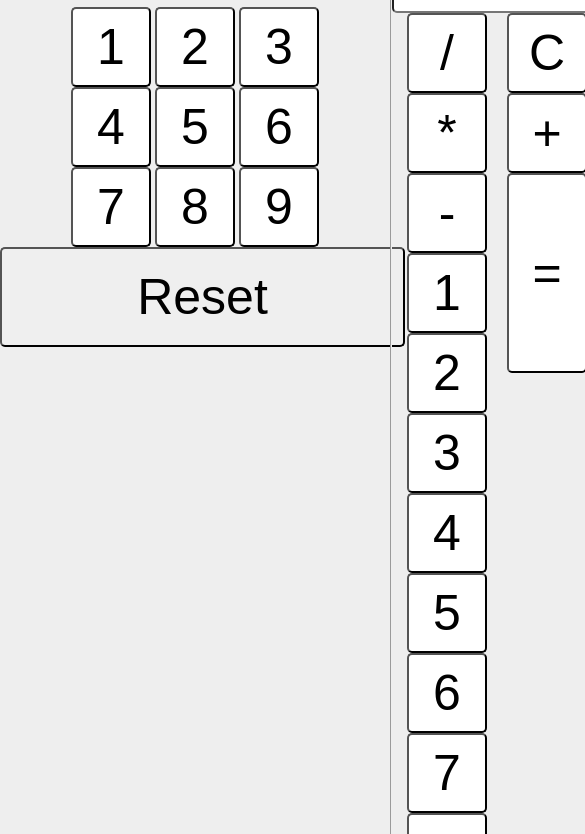
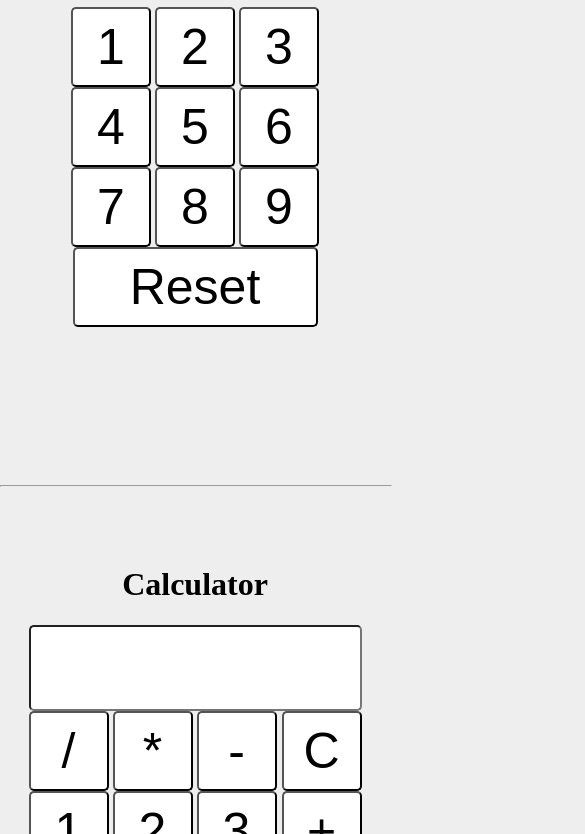
Before and after one commit to Nitin1813/Tic-tac-toe, a plain HTML site: page index.html in a window 390 px wide. Shown: the part 223-1057 px from the top of the page, 585 px wide, since content can reach past the window. Drawn offline with Linux system fonts and the light colour scheme.

Commit message:
update the style of calculator.

```diff
--- a/style.css
+++ b/style.css
@@ -34,10 +34,17 @@ h1{
 #equal{
     height: 200px;
 }
+hr{
+    height: 100vh;
+    /* width: 100%; */
+}
 .operations{
    display: flex;
    flex-direction: column;
    padding: 0 0 0 5px;
+}
+.input, .number{
+   justify-content: center;
 }
 .number{
     display: flex;
@@ -50,6 +57,39 @@ input{
     font-size: 50px;
 
 }
+#resetbtn{
+    height: 100px;
+    width: 305px;
+    background-color: #fff;
+}
+@media screen and (max-width:840px) {
+    body{
+        display: flex;
+        flex-direction: column;
+    }
+    .tik{
+        margin: 0;
+        width: 100%;
+        padding:100px 0;
+
+    }
+    #game{
+        align-items: center;
+    }
+    .cal{
+        width: 100%;
+        margin: 0;
+        padding: 50px 0 0 0;
+        display: flex;
+        flex-direction: column;
+    }
+    hr{
+
+        height: 0;
+        width: 100vw;
+    }
+}
+
 @media only screen and (max-width:768px){
     button{
 
@@ -64,4 +104,19 @@ input{
         padding:150px 0;
 
     }
+    #resetbtn{
+        height: 80px;
+        width: 245px;
+        background-color: #fff;
+    }
+    #equal{
+        height: 160px;
+    }
+    input{
+        height: 80px;
+        border-radius: 5px;
+        width: 325px;
+        font-size: 50px;
+
+    }
 }
```
